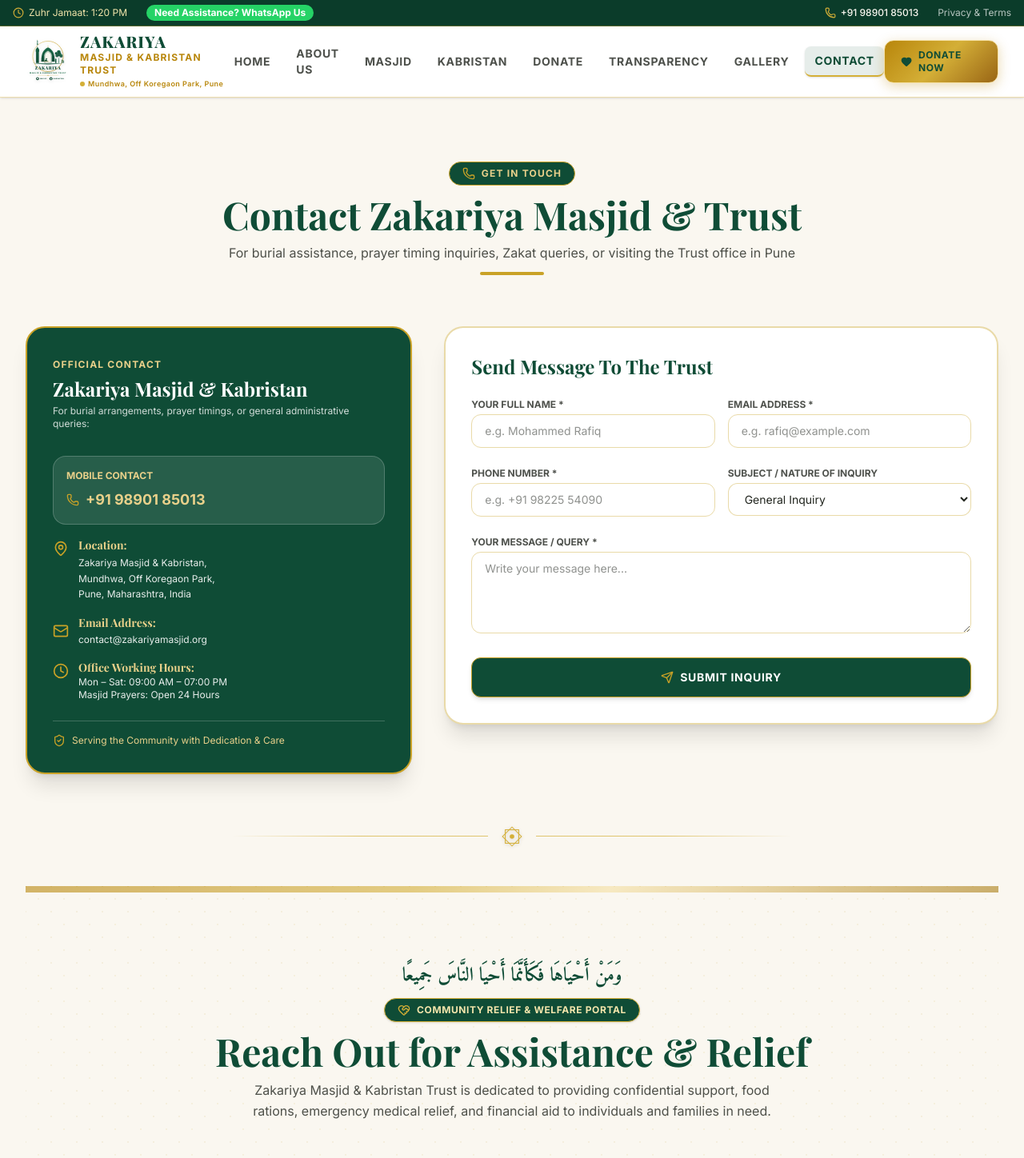
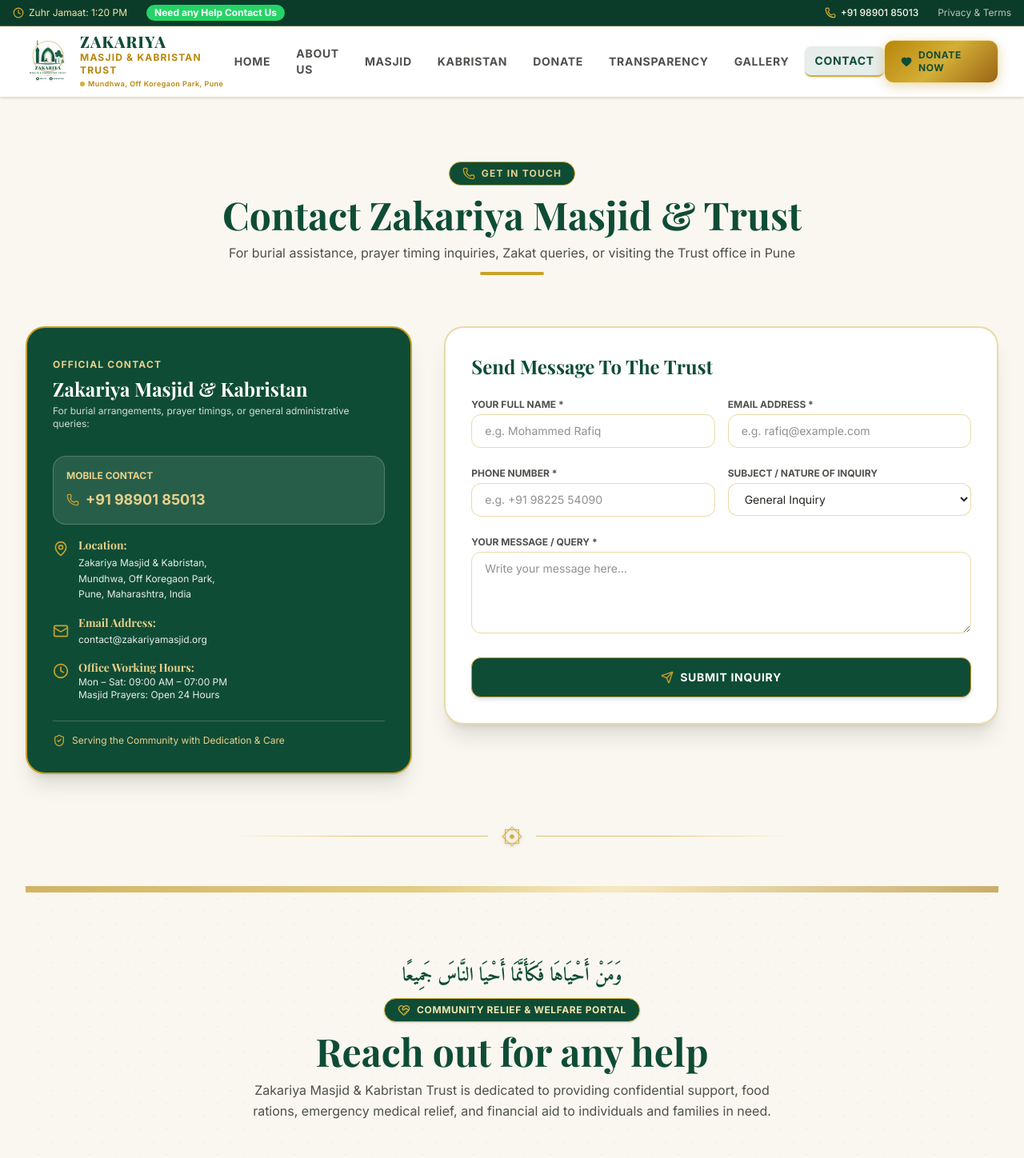
Before and after one commit to waterlemondigital/zakariyamasjid, a React (Vite) app in the folder frontend/: page /contact in a window 1280 px wide. Shown: the top 1448 px of the page at 80% size. Built offline with nearby package versions, Linux system fonts and the light colour scheme; a web font is replaced by a local one.

Commit message:
Update assistance headings to 'Reach out for any help' and 'Need any Help Contact Us'

```diff
--- a/frontend/src/components/Navbar.tsx
+++ b/frontend/src/components/Navbar.tsx
@@ -52,7 +52,7 @@
               rel="noopener noreferrer"
               className="inline-flex items-center gap-1 bg-[#25D366] text-white px-2.5 py-0.5 rounded-full font-bold hover:bg-[#1EBE5A] transition-colors"
             >
-              Need Assistance? WhatsApp Us
+              Need any Help Contact Us
             </a>
           </div>
           <div className="flex items-center gap-6">
--- a/frontend/src/components/NeedyAssistanceSection.tsx
+++ b/frontend/src/components/NeedyAssistanceSection.tsx
@@ -63,7 +63,7 @@
             <HeartHandshake className="w-4 h-4 text-[#D4AF37]" /> Community Relief &amp; Welfare Portal
           </div>
           <h2 className="font-serif text-3xl sm:text-4xl md:text-5xl font-bold text-[#0F4C36]">
-            Reach Out for Assistance &amp; Relief
+            Reach out for any help
           </h2>
           <p className="text-sm md:text-base text-[#22261F]/80 leading-relaxed max-w-2xl mx-auto">
             Zakariya Masjid &amp; Kabristan Trust is dedicated to providing confidential support, food rations, emergency medical relief, and financial aid to individuals and families in need.
```
